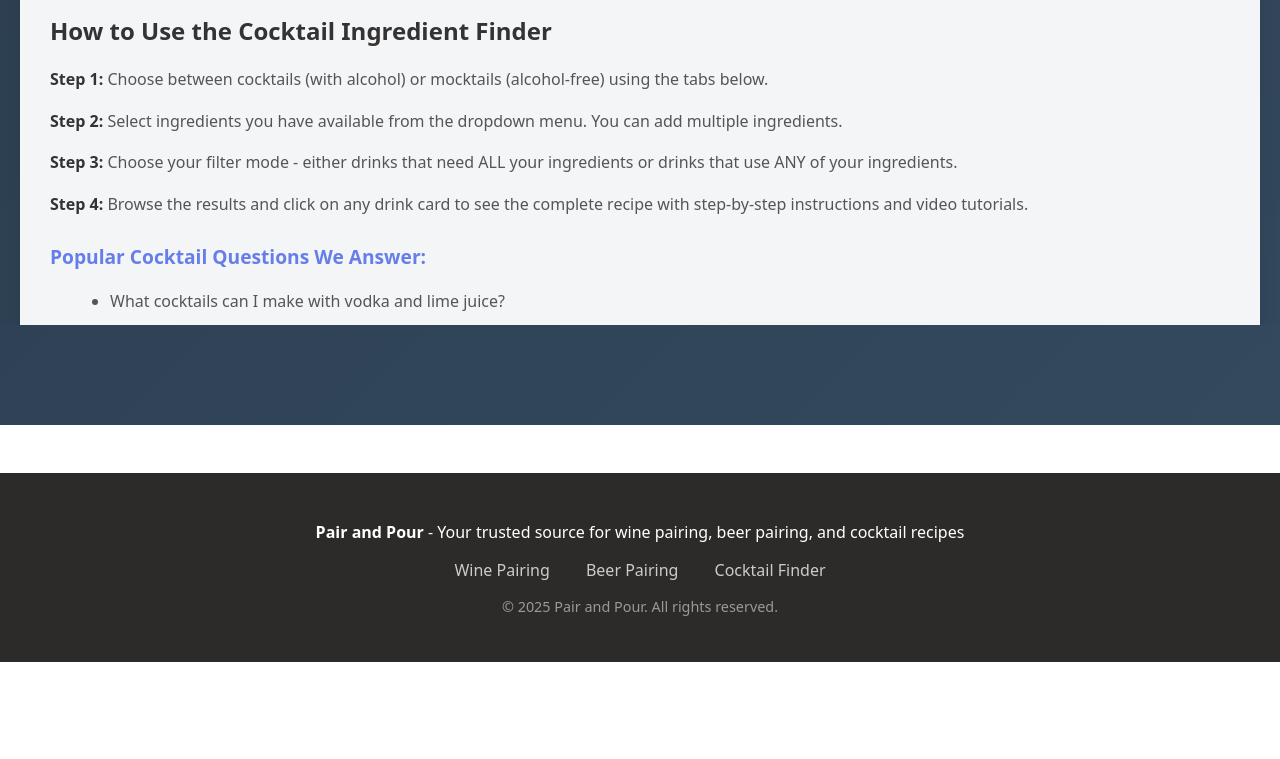
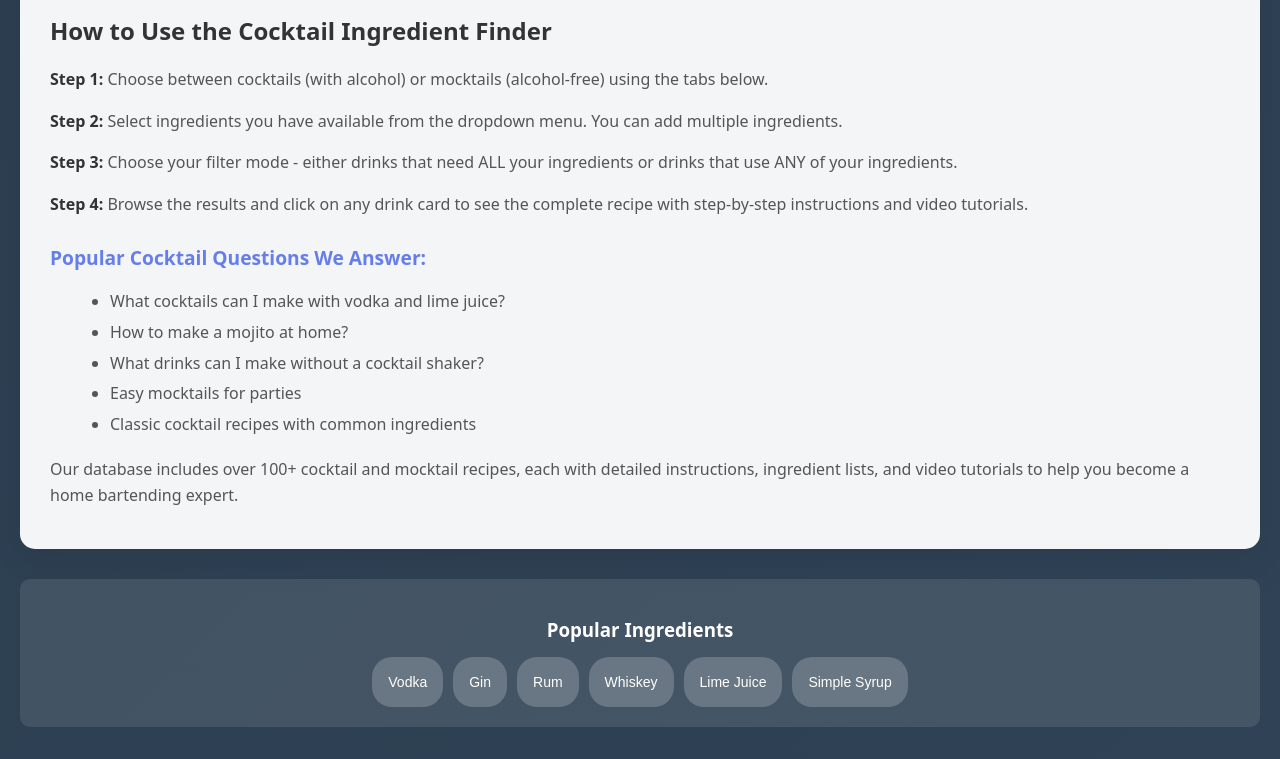
Before and after one commit to informaswan/pair-and-pour, a plain HTML site: page cocktail-finder.html in a window 1280 px wide. Shown: the part 600-1359 px from the top of the page. Before the commit the page ends 1262 px from the top, so only its background shows below. Drawn offline with Linux system fonts and the light colour scheme.

Commit message:
try again

```diff
--- a/cocktail-finder.html
+++ b/cocktail-finder.html
@@ -171,22 +171,19 @@
       /* Reserve exact space for main elements to prevent any shifts */
       .cocktail-main {
         min-height: 100vh;
-        contain: strict;
+        contain: layout style;
         background: linear-gradient(135deg, #2c3e50 0%, #34495e 100%);
         color: #333;
         position: relative;
-        overflow-x: hidden;
       }
 
       .cocktail-container {
         max-width: 1400px;
         margin: 0 auto;
         padding: 20px;
-        contain: strict;
+        contain: layout;
         /* Reserve minimum height to prevent container collapse */
         min-height: calc(100vh - 140px);
-        /* Prevent any overflow issues */
-        overflow: hidden;
       }
 
       .cocktail-header {
@@ -231,10 +228,9 @@
         margin-bottom: 30px;
         box-shadow: 0 8px 32px rgba(0,0,0,0.1);
         backdrop-filter: blur(10px);
-        contain: strict;
-        /* Fixed height to prevent expansion */
-        height: 450px;
-        overflow-y: auto;
+        contain: layout;
+        /* Reserve space but allow content to flow naturally */
+        min-height: 400px;
       }
 
       .popular-ingredients {
@@ -243,10 +239,8 @@
         border-radius: 10px;
         margin: 20px 0;
         text-align: center;
-        contain: strict;
-        /* Reserve exact space for popular ingredients */
-        height: 120px;
-        overflow: hidden;
+        contain: layout;
+        min-height: 100px;
       }
 
       .ingredient-chips {
@@ -254,11 +248,7 @@
         flex-wrap: wrap;
         gap: 10px;
         justify-content: center;
-        /* Fixed height to prevent expansion */
-        height: 60px;
-        overflow: hidden;
-        align-items: flex-start;
-        align-content: flex-start;
+        min-height: 50px;
       }
 
       .tabs {
@@ -296,17 +286,14 @@
         margin-bottom: 30px;
         box-shadow: 0 8px 32px rgba(0,0,0,0.1);
         backdrop-filter: blur(10px);
-        contain: strict;
-        /* Fixed height to prevent expansion */
-        height: 280px;
-        overflow: visible;
+        contain: layout;
+        /* Reserve space but allow natural content flow */
+        min-height: 250px;
       }
 
       .selected-ingredients {
-        /* Fixed container for selected ingredients */
-        height: 60px;
-        overflow-y: auto;
-        contain: strict;
+        min-height: 40px;
+        contain: layout;
       }
 
       .drinks-grid {
@@ -314,7 +301,7 @@
         grid-template-columns: repeat(auto-fill, minmax(300px, 1fr));
         gap: 25px;
         margin-bottom: 40px;
-        contain: layout style;
+        contain: layout;
         /* Always reserve space for at least one row of cards */
         min-height: 200px;
       }
@@ -341,24 +328,6 @@
       @keyframes skeleton {
         0% { background-position: -200px 0; }
         100% { background-position: calc(200px + 100%) 0; }
-      }
-
-      @keyframes pulse {
-        0%, 100% { opacity: 0.4; }
-        50% { opacity: 0.6; }
-      }
-
-      /* Prevent any dynamic content shifts */
-      .selected-ingredients {
-        height: 60px;
-        contain: strict;
-        overflow-y: auto;
-      }
-
-      .ingredient-chips {
-        height: 60px;
-        contain: strict;
-        overflow: hidden;
       }
 
       /* Mobile responsive reserves */
```
